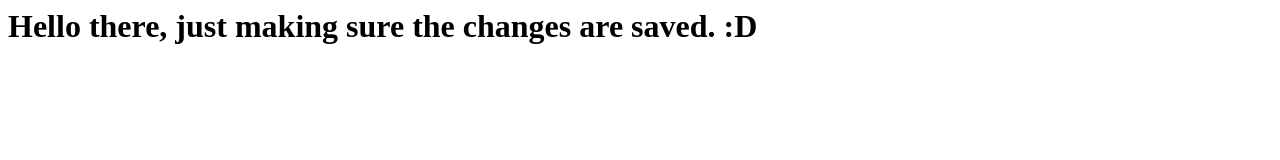
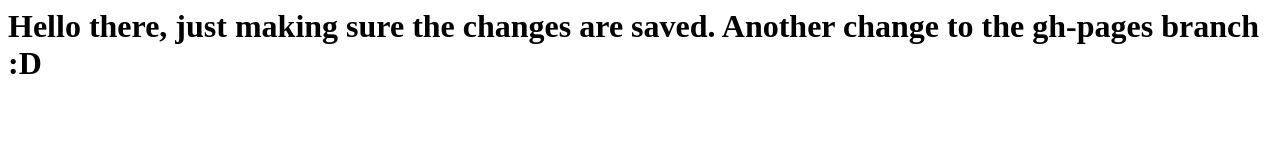
Before and after one commit to Parinaz11/coursera_test, a plain HTML site: page index.html in a window 1280 px wide. Drawn offline with Linux system fonts and the light colour scheme.

Commit message:
Update index.html

```diff
--- a/index.html
+++ b/index.html
@@ -1 +1,2 @@
-<h1> Hello there, just making sure the changes are saved. :D </h1>
+<h1> Hello there, just making sure the changes are saved.
+  Another change to the gh-pages branch :D </h1>
```
